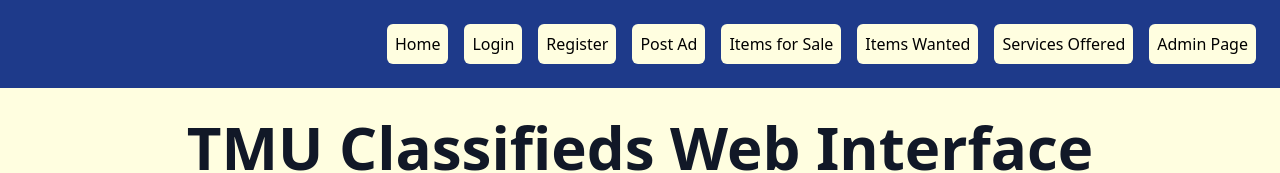
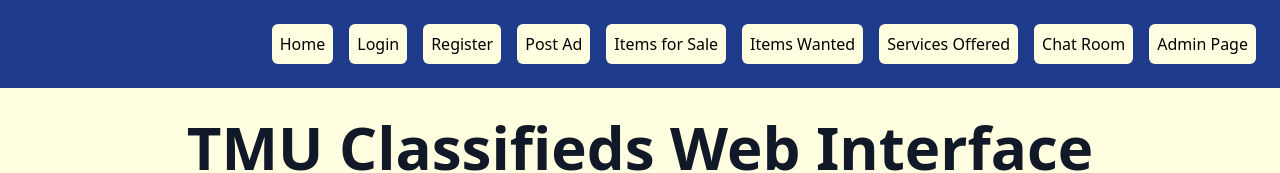
Before and after one commit to diang-elo/TMU-Classifieds-Web-Interface, a React (Create React App) app in the folder frontend/: page / in a window 1280 px wide. Shown: the top 173 px of the page. Built offline with nearby package versions, Linux system fonts and the light colour scheme.

Commit message:
chat nav

```diff
--- a/frontend/src/App.js
+++ b/frontend/src/App.js
@@ -70,6 +70,11 @@ function App() {
               Services Offered
             </div>
           </Link>
+          <Link to="/chat">
+            <div className="cursor-pointer bg-[#fffee0] rounded-md p-2">
+              Chat Room
+            </div>
+          </Link>
           <Link to="/adminPage/">
             <div className="cursor-pointer bg-[#fffee0] rounded-md p-2">
               Admin Page
```
